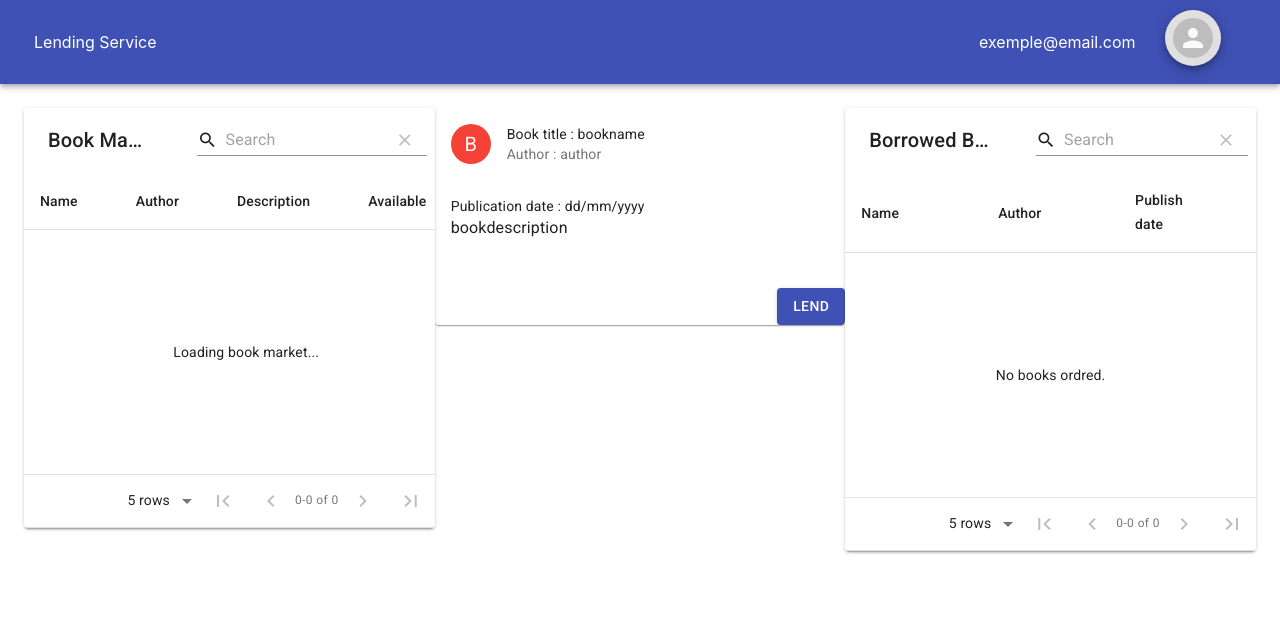
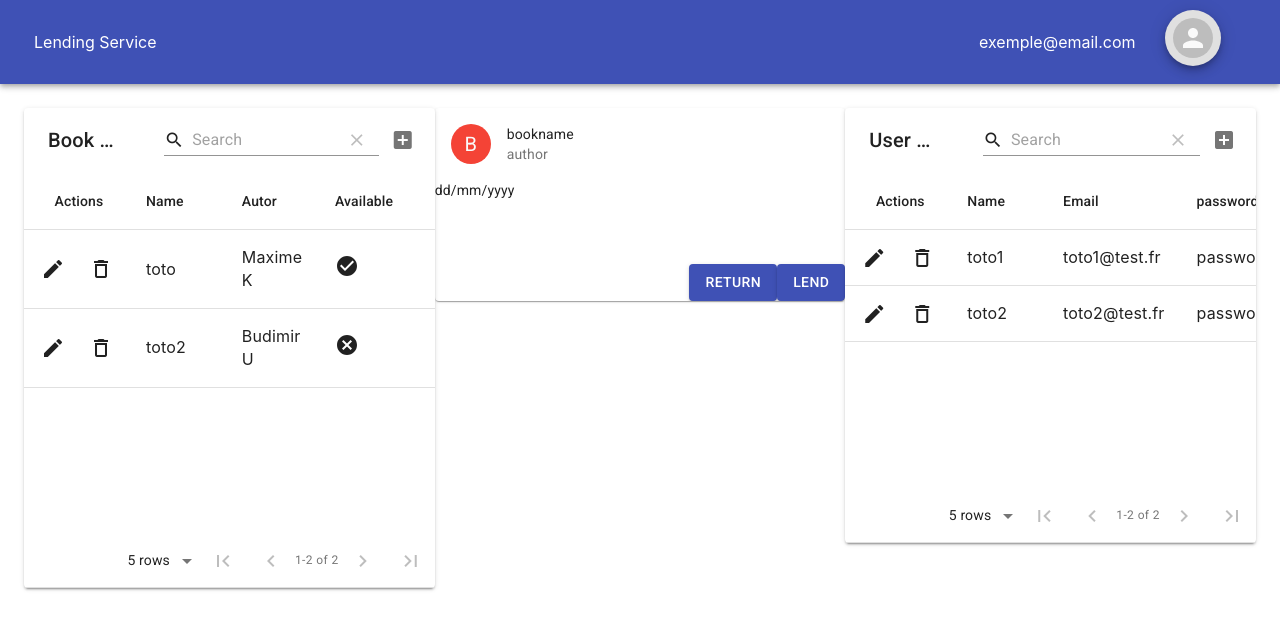
Before and after one commit to ISEN-2020/admin-ui, a React (Create React App) app: page /composant_1 in a window 1280 px wide. Shown: the top 630 px of the page. Built offline with nearby package versions, Linux system fonts and the light colour scheme; no server answers.

Commit message:
Commit passe decisive a gabriel

```diff
--- a/src/App.js
+++ b/src/App.js
@@ -35,7 +35,6 @@ class App extends Component {
                 <div>
                 <Route exact path="/" component={SignUp} />
                 <Route path="/composant_1" component={MainView} />
-                <Route path="/composant_2" component={Register} />
                 </div>
             </Router>
         );
--- a/src/components/ManifestCard.js
+++ b/src/components/ManifestCard.js
@@ -51,9 +51,8 @@ class ManifestCard extends React.Component {
             manifest: null,
             expanded: false,
             cardHeader: "bookname",
-            author: "author",
+            size: "author",
             date: "dd/mm/yyyy",
-            bookdescription: "bookdescription",
             anchorEl: null,
             notificationOpen: false
         };
@@ -111,10 +110,9 @@ class ManifestCard extends React.Component {
     )
 
     this.setState(() => ({
-        cardHeader: tag.name,
-        author: tag.author,
-        date: tag.publishDate,
-        bookdescription: tag.description,
+        cardHeader: tag.bookname,
+        size: tag.bookauteur,
+        date: tag.bookpublication,
         book: tag
     }));
 
@@ -123,6 +121,23 @@ class ManifestCard extends React.Component {
   lendBook = () => {
     console.log(this.state.book);
     this.props.lendBookTrigger(this.state.book);
+    var book = this.state.book.bookname;
+    var name = this.state.book.bookauteur;
+    var email = localStorage.getItem("email");
+    axios.post("http://isen-library.3r1.co:8001/saveLend", {
+      book,
+      name,
+      email
+    }).then(result => {
+      console.log(result);
+    }).catch(e => {
+      console.log(e);
+    });
+  }
+
+  returnBook = () => {
+    console.log(this.state.book);
+    this.props.returnBookTrigger(this.state.book);
     var book = this.state.book.bookname;
     var name = this.state.book.bookauteur;
     var email = localStorage.getItem("email");
@@ -150,36 +165,30 @@ class ManifestCard extends React.Component {
               {this.state.cardHeader.substring(0, 1).toUpperCase()}
             </Avatar>
           }
-          title={"Book title : " + this.state.cardHeader}
-          subheader={"Author : " + this.state.author} >
+          title={this.state.cardHeader}
+          subheader={this.state.size} >
         </CardHeader>
-
+        <Typography variant="body2" component="p">
+            {this.state.date}
+          </Typography>
         <CardContent>
-
-
-            <Typography variant="body2" component="p" >
-                {"Publication date : " + this.state.date}
-            </Typography>
-
-            <Typography paragraph >
+        <Typography paragraph>
         {!this.state.isLoaded && (
           <Grid container justify = "center">
             <CircularProgress />
           </Grid>
         )}
         { this.state.manifest != null ? <ReactJson src={this.state.manifest} /> : null }
-                {this.state.bookdescription}
-
         </Typography>
-
-
         </CardContent>
-
         <CardActions className={classes.actions} disableActionSpacing>
         </CardActions>
         <Collapse in={this.state.expanded} timeout="auto" unmountOnExit>
         </Collapse>
         <Grid container justify ="flex-end">
+		<Button variant="contained" color="primary" onClick={this.returnBook}>
+                Return
+            </Button>
             <Button variant="contained" color="primary" onClick={this.lendBook}>
                 Lend
             </Button>
--- a/src/components/NavBar.js
+++ b/src/components/NavBar.js
@@ -63,7 +63,6 @@ const NavBar = () => {
                             open={Boolean(anchorEl)}
                             onClose={handleClose}
                         >
-                        <MenuItem onClick={routeChange2}>Delete account</MenuItem>
                         <MenuItem onClick={routeChange}>Log out</MenuItem>
                         </Menu>
                     </Grid>
--- a/src/components/RepositoryTable.js
+++ b/src/components/RepositoryTable.js
@@ -25,78 +25,61 @@ import PropTypes from 'prop-types';
 import clsx from 'clsx';
 import { lighten, makeStyles } from '@material-ui/core/styles';
 
-const columns=[
-    { title: 'Name', field: 'name' },
-    { title: 'Author', field: 'author'},
+function RepositoryTable() {
+  const { useState } = React;
 
-    { title: 'Description', field: 'description', render: rowData => {
-            return (rowData.description) ? rowData.description : 'No description available :('
-        }
-    },
+  const [columns, setColumns] = useState([
+    { title: 'Name', field: 'bookname' },
+    { title: 'Autor', field: 'bookauteur'},
     { title: 'Available', field: 'bookavailable', render: rowData => {
         return (rowData.bookavailable) ? <CheckCircleIcon /> : <CancelIcon />
         }
     }
-]
+  ]);
 
+  const [data, setData] = useState([
+    {bookname: 'toto', bookauteur: 'Maxime K', bookpublication: '19/06/2020', bookavailable: true},
+    {bookname: 'toto2', bookauteur: 'Budimir U',bookpublication: '19/06/2020', bookavailable: false}
+  ]);
 
-const options = {
-    pageSize: 5
-};
+  return (
+    <MaterialTable
+      title="Book List"
+      columns={columns}
+      data={data}
+      editable={{
+        onRowAdd: newData =>
+          new Promise((resolve, reject) => {
+            setTimeout(() => {
+              setData([...data, newData]);
 
-class RepositoryTable extends Component {
+              resolve();
+            }, 1000)
+          }),
+        onRowUpdate: (newData, oldData) =>
+          new Promise((resolve, reject) => {
+            setTimeout(() => {
+              const dataUpdate = [...data];
+              const index = oldData.tableData.id;
+              dataUpdate[index] = newData;
+              setData([...dataUpdate]);
 
-    constructor(props) {
-        super(props);
-        this.state = {
-            error: null,
-            isLoaded: false,
-            books: []
-        };
-        this.onClick = props.onClick
-    }
+              resolve();
+            }, 1000)
+          }),
+        onRowDelete: oldData =>
+          new Promise((resolve, reject) => {
+            setTimeout(() => {
+              const dataDelete = [...data];
+              const index = oldData.tableData.id;
+              dataDelete.splice(index, 1);
+              setData([...dataDelete]);
 
-    componentDidMount() {
-
-         fetch("https://ce8b85ed-51fc-4f57-8847-f299b21ac507.mock.pstmn.io/getBooks")
-            .then(res => res.json())
-            .then(
-                (result) => {
-                    this.setState({
-                        isLoaded: true,
-                        books: result.books
-                    });
-                },
-                // Note: it's important to handle errors here
-                // instead of a catch() block so that we don't swallow
-                // exceptions from actual bugs in components.
-                (error) => {
-                    this.setState({
-                        isLoaded: true,
-                        error
-                    });
-                }
-            )
-    }
-
-  render() {
-    return (
-        <div>
-            <MaterialTable
-              title={"Book Market"}
-              data={this.state.books}
-              columns={columns}
-              options={options}
-              onRowClick={this.onClick}
-              localization={{
-                body: {
-                    emptyDataSourceMessage: 'Loading book market...',
-                },
-                }}
-            />
-        </div>
-    );
-  }
-
-  }
+              resolve()
+            }, 1000)
+          }),
+      }}
+    />
+  )
+}
   export default RepositoryTable
--- a/src/components/TagsTable.js
+++ b/src/components/TagsTable.js
@@ -1,91 +1,59 @@
 import React, { Component } from 'react';
 import MaterialTable from 'material-table'
 import {CastByteToNumber} from '../helpers.js'
-import CheckCircleIcon from "@material-ui/icons/CheckCircle";
-import CancelIcon from "@material-ui/icons/Cancel";
 
-const columns=[
-    { title: 'Name', field: 'name' },
-    { title: 'Author', field: 'author'},
-    { title: 'Publish date', field: 'publishDate'}
-]
+function TagsTable() {
+  const { useState } = React;
 
-const options = {
-    pageSize: 5
-};
+  const [columns, setColumns] = useState([
+    { title: 'Name', field: 'userName' },
+    { title: 'Email', field: 'userEmail'},
+    { title: 'password', field: 'userPassword'}
+  ]);
 
-class TagsTable extends Component {
-    constructor(props) {
-        super(props);
-        this.state = {
-            error: null,
-            isLoaded: false,
-            items: [],
-        };
-        this.onClick = props.onClick
-    }
+  const [data, setData] = useState([
+    {userName: 'toto1', userEmail: 'toto1@test.fr', userPassword: 'password1'},
+    {userName: 'toto2', userEmail: 'toto2@test.fr', userPassword: 'password2'}
+  ]);
 
-    lendBook(book) {
-        this.setState({
-            isLoaded: true,
-            items: this.state.items.concat([book])
-        });
-	}
+  return (
+    <MaterialTable
+      title="User List"
+      columns={columns}
+      data={data}
+      editable={{
+        onRowAdd: newData =>
+          new Promise((resolve, reject) => {
+            setTimeout(() => {
+              setData([...data, newData]);
 
-    setRepo(repo) {
+              resolve();
+            }, 1000)
+          }),
+        onRowUpdate: (newData, oldData) =>
+          new Promise((resolve, reject) => {
+            setTimeout(() => {
+              const dataUpdate = [...data];
+              const index = oldData.tableData.id;
+              dataUpdate[index] = newData;
+              setData([...dataUpdate]);
 
-        this.setState({
-            isLoaded: false,
-            items: []
-        });
+              resolve();
+            }, 1000)
+          }),
+        onRowDelete: oldData =>
+          new Promise((resolve, reject) => {
+            setTimeout(() => {
+              const dataDelete = [...data];
+              const index = oldData.tableData.id;
+              dataDelete.splice(index, 1);
+              setData([...dataDelete]);
 
-        if (sessionStorage.getItem(repo)) {
-            console.log(sessionStorage.getItem(repo))
-            this.updateTags(JSON.parse(sessionStorage.getItem(repo)))
-        } else {
-            fetch(`/api/tags/${repo}`)
-                .then(res => res.json())
-                .then((result) => {
-                    this.updateTags(result)
-                    try {
-                        sessionStorage.setItem(repo, JSON.stringify(result))
-                    }catch(e) {}
-                },
-                (error) => {
-                    this.setState({
-                    isLoaded: true,
-                    error
-                });
-                }
-            )
-        }
-    }
-
-    updateTags(tags) {
-        this.setState({
-            isLoaded: true,
-            items: tags.tags
-        });
-        if(tags.tags.length === 1) {
-            this.onClick(null, tags.tags[0])
-        }
-    }
-
-    render() {
-        return (
-            <MaterialTable
-              title={"Borrowed Books"}
-              data={this.state.items}
-              columns={columns}
-              options={options}
-              onRowClick={this.onClick}
-              localization={{
-                body: {
-                    emptyDataSourceMessage: 'No books ordred.',
-                },
-                }}
-            />
-        );
-    }
-  }
+              resolve()
+            }, 1000)
+          }),
+      }}
+    />
+  )
+}
   export default TagsTable
```
Also changed, not shown: src/components/SignUp.js (+11 -18 lines). Lines whose indentation alone changed are shown as unchanged.
